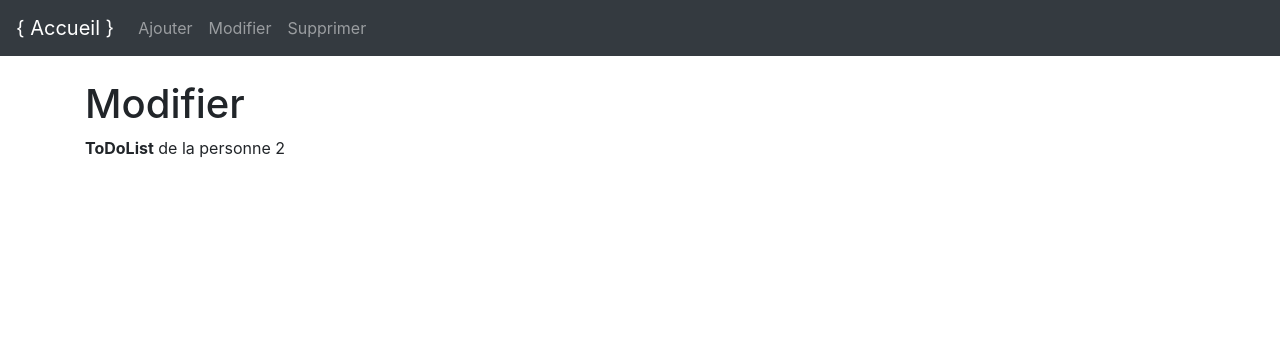
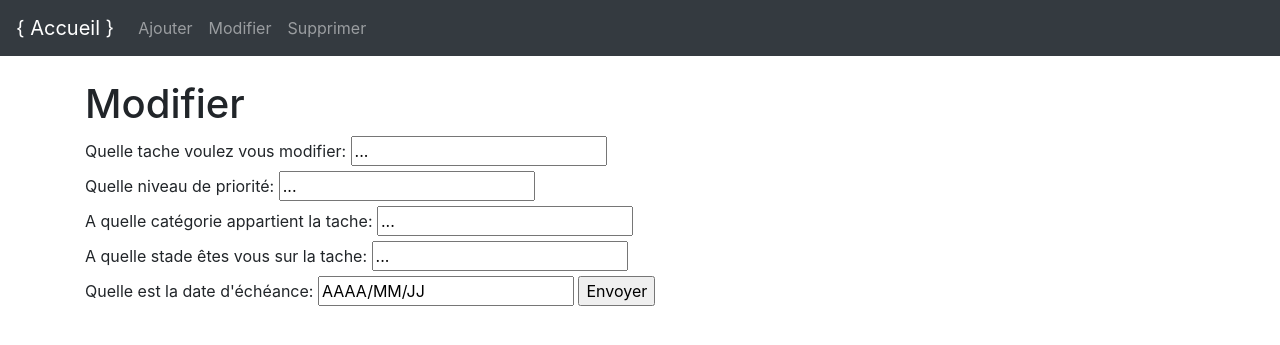
Before and after one commit to Nat2ume/ToDo_liste_project, a Flask app: page /Modifier in a window 1280 px wide. Shown: the top 345 px of the page. Run offline with Flask 3, Linux system fonts and the light colour scheme; some libraries are stand-ins or nearby versions.

Commit message:
Modif ajouter,modifier et supp

```diff
--- a/templates/Ajouter.html
+++ b/templates/Ajouter.html
@@ -10,8 +10,9 @@
     <title>Bonjour v0.5</title>
 </head>
 <body>
+    <h1>Ajouter</h1>
     <form action="/">
-        <label>Quelle tache voulez vous Ajoutez: </label>
+        <label>Quelle tache voulez vous ajouter: </label>
         <input type="text" name="nom" value="..." />
         <br>
         <label>Quelle niveau de priorité: </label>
--- a/templates/Modifier.html
+++ b/templates/Modifier.html
@@ -3,6 +3,31 @@
 
 <!-- On ajoute notre propre contenu -->
 {% block contenu %}
+<!DOCTYPE html>
+<html lang="fr">
+<head>
+    <meta charset="UTF-8">
+    <title>Bonjour v0.5</title>
+</head>
+<body>
     <h1>Modifier</h1>
-    <p><strong>ToDoList</strong> de la personne 2</p>
+    <form action="/">
+        <label>Quelle tache voulez vous modifier: </label>
+        <input type="text" name="nom" value="..." />
+        <br>
+        <label>Quelle niveau de priorité: </label>
+        <input type="text" name="prio" value="..." />
+        <br>
+        <label>A quelle catégorie appartient la tache: </label>
+        <input type="text" name="catégorie" value="..." />
+        <br>
+        <label>A quelle stade êtes vous sur la tache: </label>
+        <input type="text" name="stade" value="..." />
+        <br>
+        <label>Quelle est la date d'échéance: </label>
+        <input type="text" name="nom" value="AAAA/MM/JJ" />
+        <input type="submit" value="Envoyer" />
+    </form>
+</body>
+</html>
 {% endblock %}
```
Also changed, not shown: templates/Supprimer.html (+14 -1 lines).
